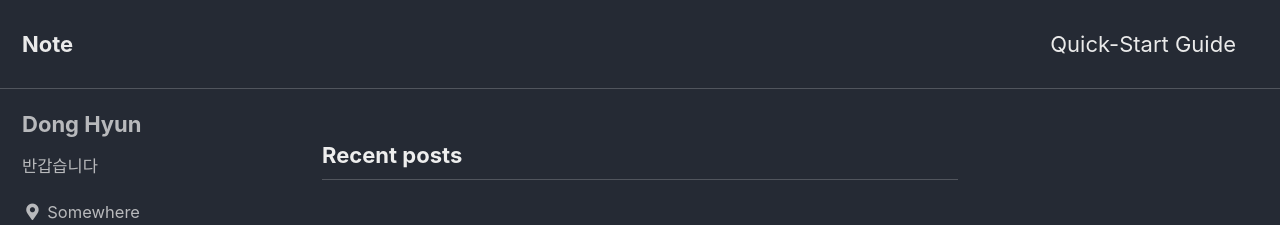
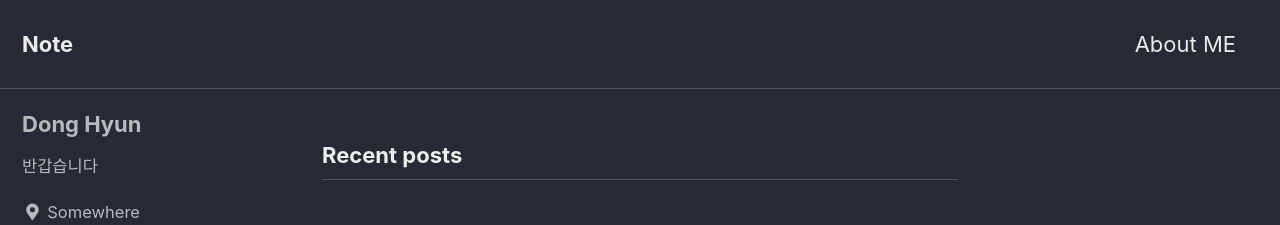
Before and after one commit to YDongHyun/YDongHyun.github.io, a Jekyll site: the page built from index.html, in a window 1280 px wide and 1193 px high. Shown: the top 225 px of the window. Built offline with Jekyll 4.4.1, drawn with Linux system fonts in a browser that asks for light colours; cached includes are drawn as plain includes; the list of posts is cut into pages by our own code.

Commit message:
Update navigation.yml

```diff
--- a/_data/navigation.yml
+++ b/_data/navigation.yml
@@ -1,7 +1,7 @@
 # main links
 main:
-  - title: "Quick-Start Guide"
-    url: https://mmistakes.github.io/minimal-mistakes/docs/quick-start-guide/
+  - title: "About ME"
+    url: "/about"
   # - title: "About"
   #   url: https://mmistakes.github.io/minimal-mistakes/about/
   # - title: "Sample Posts"
```
